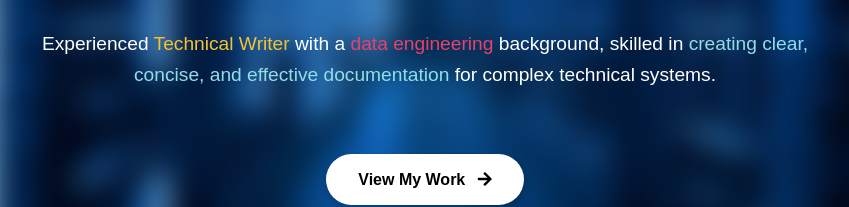
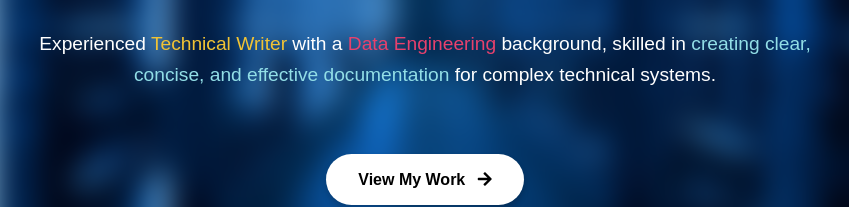
Before and after one commit to mekandru/Technical-Writing-Portfolio-3, a plain HTML site: page index.html in a window 1280 px wide. Shown: the part 382-589 px from the top of the page, 215-1064 px from the left. Drawn offline with Linux system fonts and the light colour scheme.

Commit message:
Update index.html

```diff
--- a/index.html
+++ b/index.html
@@ -32,7 +32,7 @@
             <!-- Title -->
             <p class="subheading">Technical Writer, Data Engineer at Amazon</p>
             <p class="hero-text">
-                   <span class="highlight-white">Experienced <span class="highlight-yellow">Technical Writer </span> with a <span class="highlight-pink"> data engineering </span> background,
+                   <span class="highlight-white">Experienced <span class="highlight-yellow">Technical Writer </span> with a <span class="highlight-pink"> Data Engineering </span> background,
                    skilled in <span class="highlight-teal">creating clear, concise, and effective documentation </span> for complex technical systems.</span>
             </p>
             <a href="#portfolio" class="button">
```
